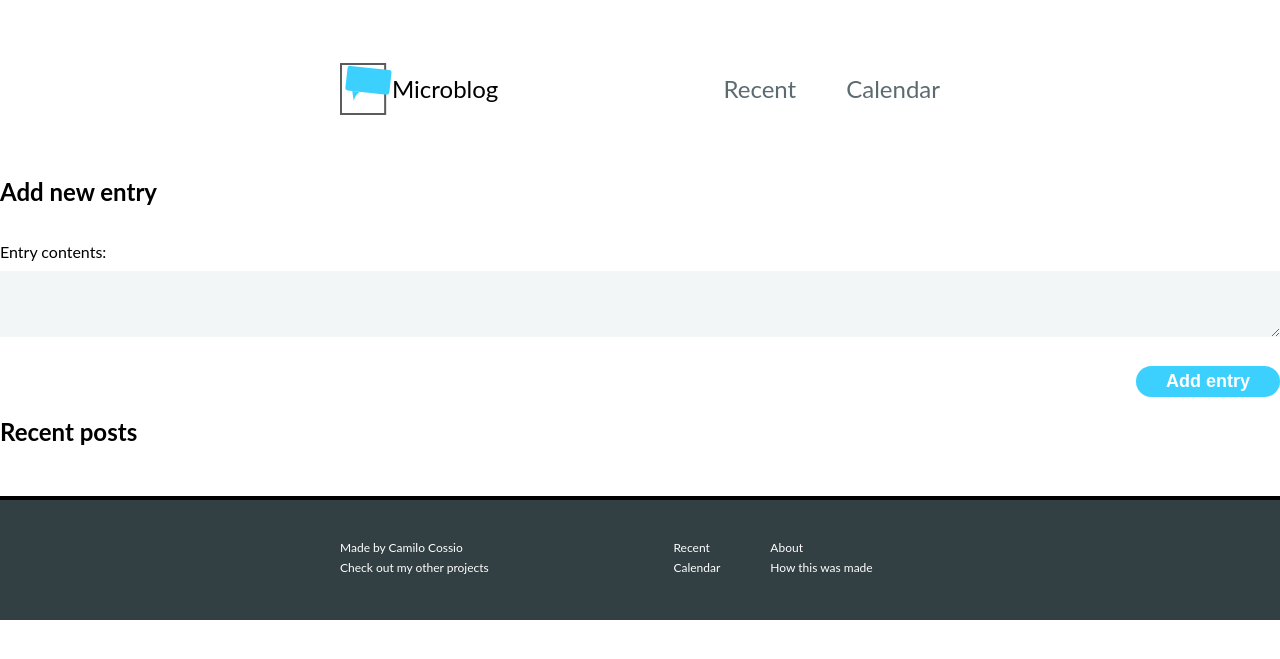
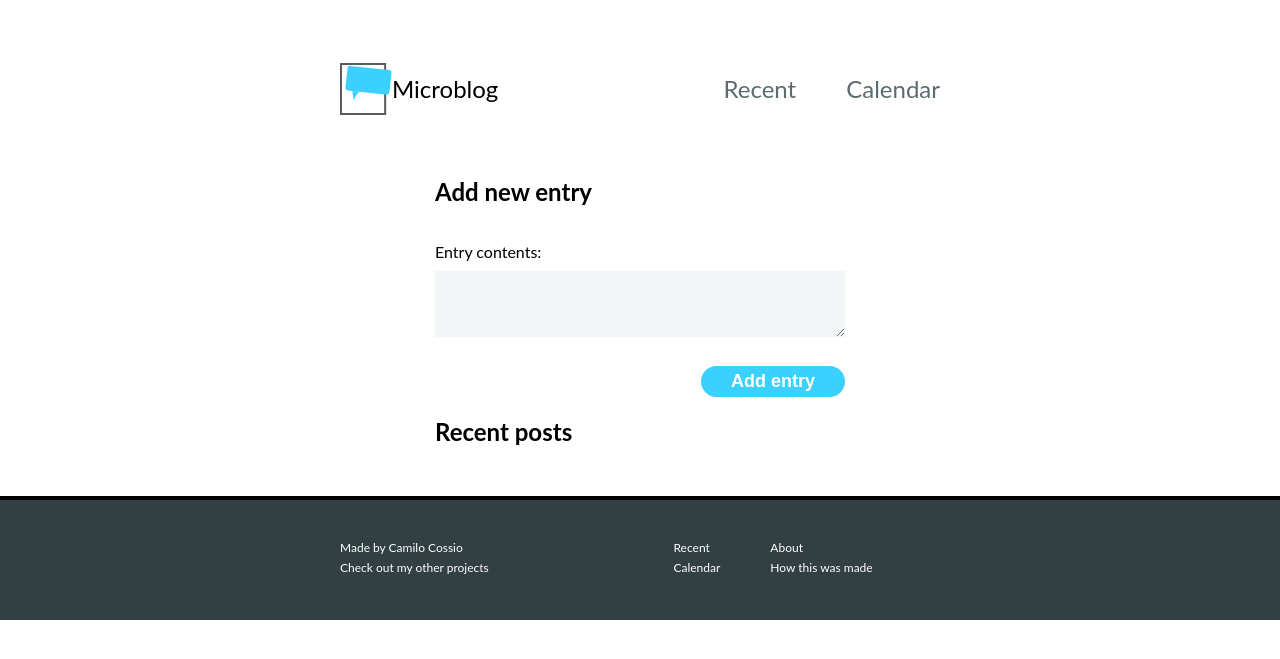
Before and after one commit to camilocossio11/Flask, a Flask app: page / in a window 1280 px wide. Shown: the top 659 px of the page. Run offline with Flask 3, Linux system fonts and the light colour scheme; data that the repository does not hold is empty.

Commit message:
Some corrections

```diff
--- a/microblog/microblog_content_design/templates/home.html
+++ b/microblog/microblog_content_design/templates/home.html
@@ -18,7 +18,7 @@
             <li class="navbar__navigation-item"><a href="#" class="navbar__link">Calendar</a></li>
         </ul>
     </header>
-    <main>
+    <main class="main">
         <section>
             <h1>Add new entry</h1>
             <form class="form" action='/' method="POST">
```
Also changed, not shown: microblog/microblog_content_design/requirements.txt (renamed from microblog/requirements.txt), 4 other files.
